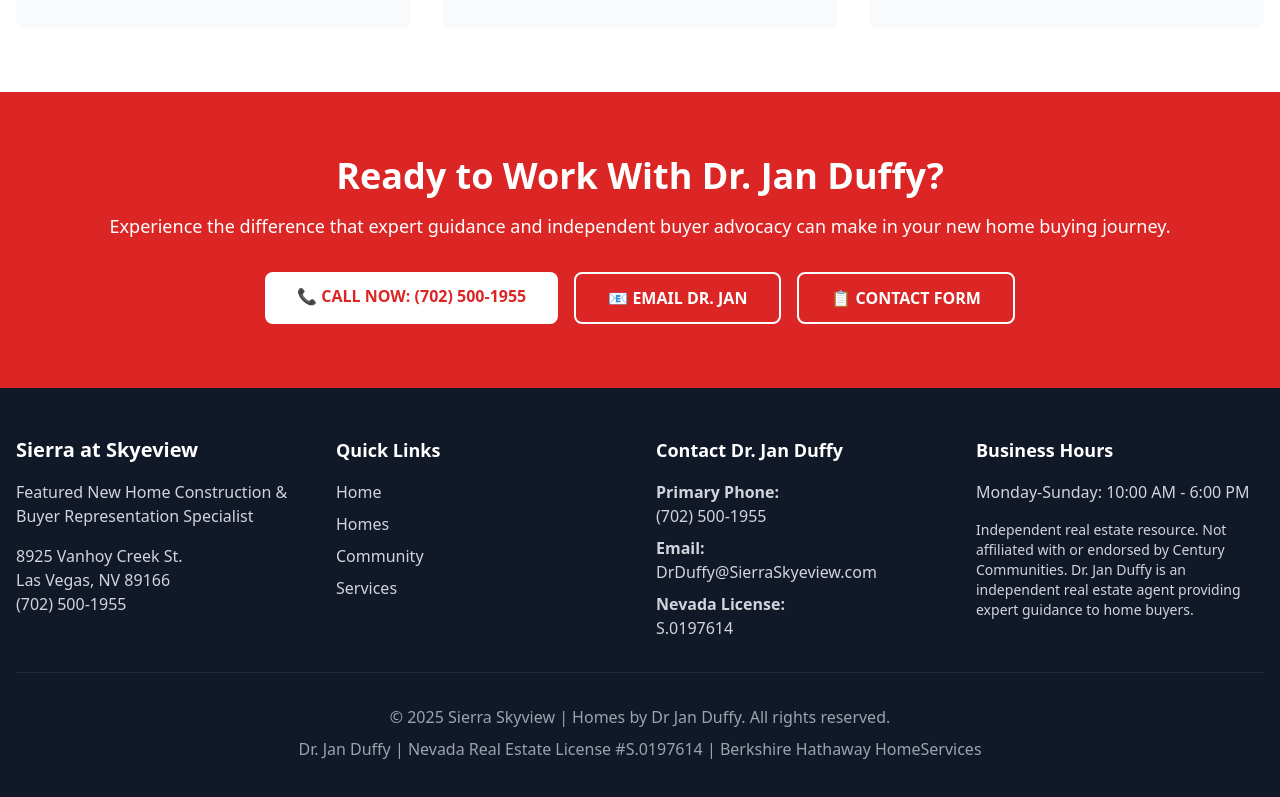
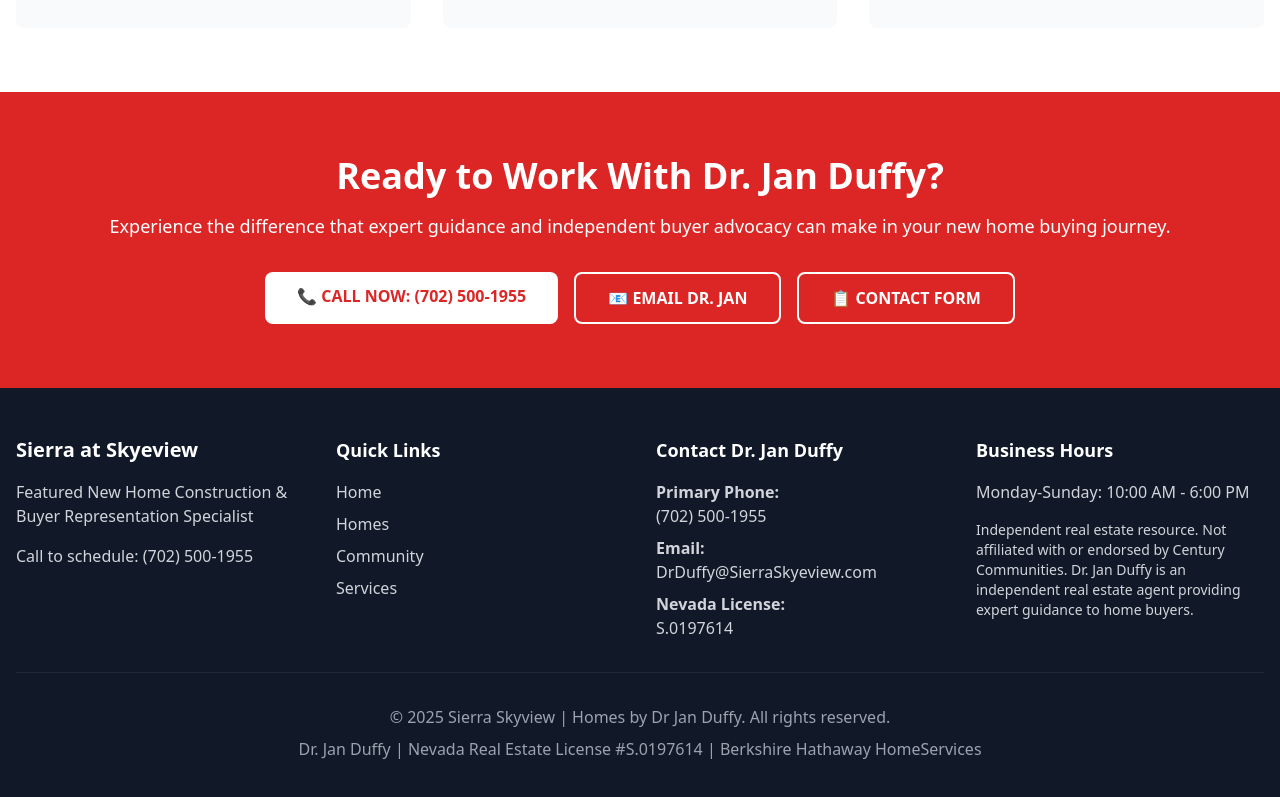
Before and after one commit to DrJanDuffy/sierraskyeview.com, a Next.js app: page /about in a window 1280 px wide. Shown: the part 3220-4017 px from the top of the page. Built offline with nearby package versions, Linux system fonts and the light colour scheme.

Commit message:
Hide physical address on about page footer

```diff
--- a/pages/about.tsx
+++ b/pages/about.tsx
@@ -249,11 +249,7 @@
               <p className="text-gray-300 mb-4">
                 Featured New Home Construction & Buyer Representation Specialist
               </p>
-              <p className="text-gray-300">
-                8925 Vanhoy Creek St.<br />
-                Las Vegas, NV 89166<br />
-                (702) 500-1955
-              </p>
+              <p className="text-gray-300">Call to schedule: (702) 500-1955</p>
             </div>
             <div>
               <h4 className="text-lg font-semibold mb-4">Quick Links</h4>
```
